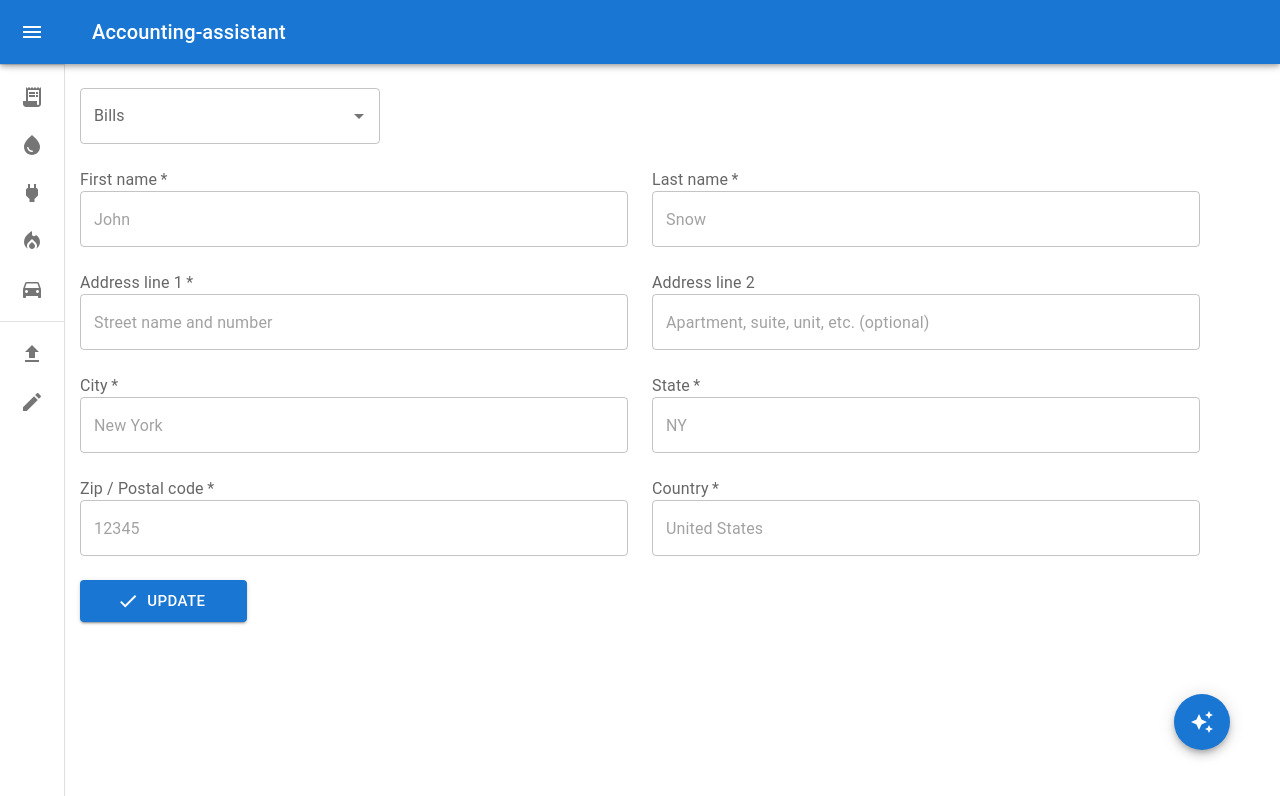
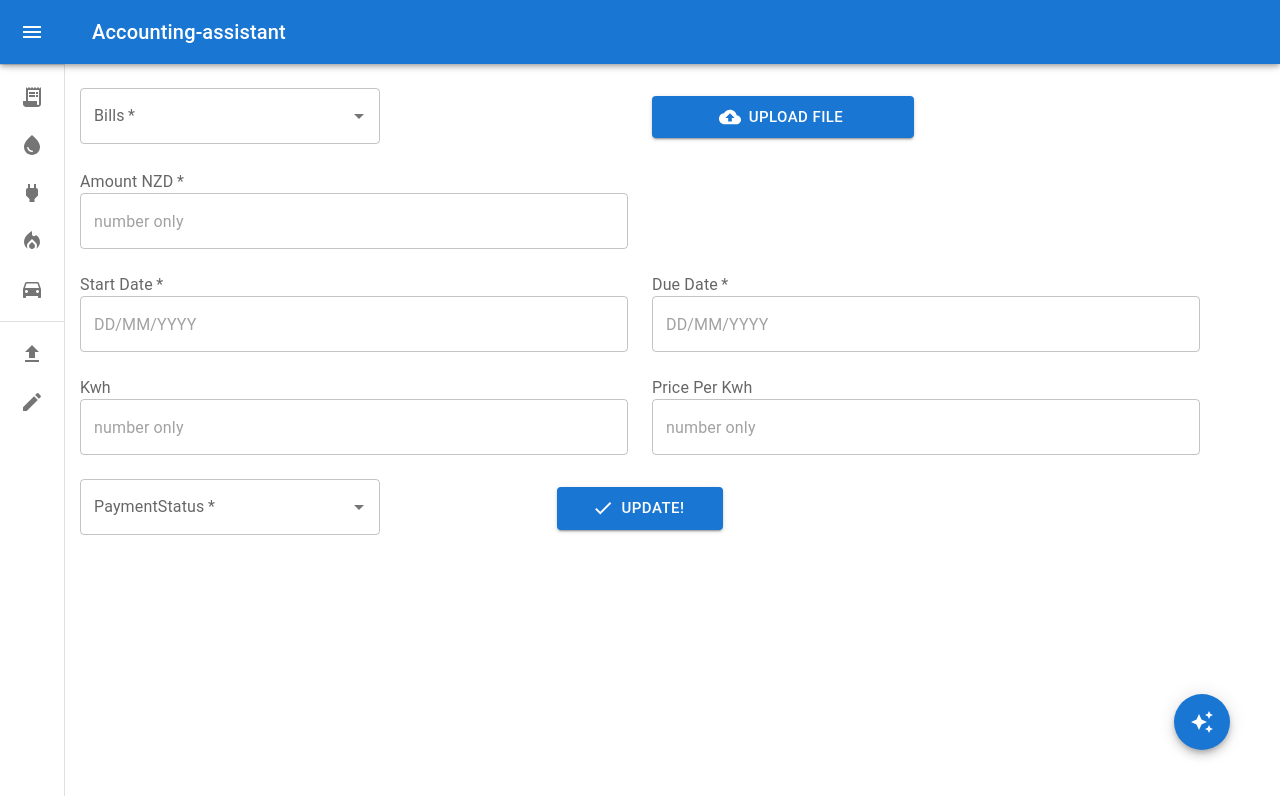
Before and after one commit to NickZhang0707/Accounting-assistant, a React (Vite) app in the folder frontend/: page /EditDetails in a window 1280 px wide. Shown: the top 796 px of the page. Built offline with nearby package versions, Linux system fonts and the light colour scheme.

Commit message:
update edit and add

```diff
--- a/frontend/src/Components/AddBillsPageComponents.tsx
+++ b/frontend/src/Components/AddBillsPageComponents.tsx
@@ -8,6 +8,7 @@ import TextField from '@mui/material/TextField';
 import Autocomplete from '@mui/material/Autocomplete';
 import Button from '@mui/material/Button';
 import CheckIcon from '@mui/icons-material/Check';
+import FileUpload from './FileUpload';
 
 
 const FormGrid = styled(Grid)(() => ({
@@ -31,7 +32,7 @@ export default function AddBillsForm() {
   return (
     <Box component="form" sx={{ flexGrow: 1, p: 3, mt: 9 }}>
         <Grid container spacing={3}>
-            <FormGrid item xs={12}>
+            <FormGrid item xs={12} md={6}>
                 <Autocomplete
                     disablePortal
                     id="combo-box-demo"
@@ -39,6 +40,9 @@ export default function AddBillsForm() {
                     sx={{ width: 300 }}
                     renderInput={(params) => <TextField {...params} label="Bills" required />}
                 />
+            </FormGrid>
+            <FormGrid item xs={12} md={3}>
+                <FileUpload />
             </FormGrid>
             <FormGrid item xs={12} md={6}>
                 <FormLabel htmlFor="Amount" required>
--- a/frontend/src/Components/AiButton.tsx
+++ b/frontend/src/Components/AiButton.tsx
@@ -1,4 +1,4 @@
-import React, { useState } from 'react';
+import  { useState } from 'react';
 import { Fab, Dialog, DialogActions, DialogContent, DialogTitle, Button, Typography, Box, TextField } from '@mui/material';
 import AutoAwesomeIcon from '@mui/icons-material/AutoAwesome';
 
--- a/frontend/src/Components/EditDetailsPageComponents.tsx
+++ b/frontend/src/Components/EditDetailsPageComponents.tsx
@@ -8,6 +8,7 @@ import TextField from '@mui/material/TextField';
 import Autocomplete from '@mui/material/Autocomplete';
 import Button from '@mui/material/Button';
 import CheckIcon from '@mui/icons-material/Check';
+import FileUpload from './FileUpload';
 
 
 const FormGrid = styled(Grid)(() => ({
@@ -22,128 +23,111 @@ const BillsLable = [
     { label: 'Transport', value: 'transport' },
 ];
 
-export default function AddressForm() {
+const PaymentStatus = [
+  { label: 'Paid', value: 'paid' },
+  { label: 'Unpaid', value: 'unpaid' },
+];
+
+export default function AddBillsForm() {
   return (
     <Box component="form" sx={{ flexGrow: 1, p: 3, mt: 9 }}>
         <Grid container spacing={3}>
-            <FormGrid item xs={12}>
+            <FormGrid item xs={12} md={6}>
                 <Autocomplete
                     disablePortal
                     id="combo-box-demo"
                     options={BillsLable}
                     sx={{ width: 300 }}
-                    renderInput={(params) => <TextField {...params} label="Bills" />}
+                    renderInput={(params) => <TextField {...params} label="Bills" required />}
                 />
             </FormGrid>
+            <FormGrid item xs={12} md={3}>
+                <FileUpload />
+            </FormGrid>
             <FormGrid item xs={12} md={6}>
-                <FormLabel htmlFor="first-name" required>
-                First name
+                <FormLabel htmlFor="Amount" required>
+                Amount NZD
                 </FormLabel>
                 <OutlinedInput
-                id="first-name"
-                name="first-name"
-                type="name"
-                placeholder="John"
-                autoComplete="first name"
+                id="Amount"
+                name="Amount"
+                type="Amount"
+                placeholder="number only"
+                autoComplete="Amount"
                 required
                 />
             </FormGrid>
             <FormGrid item xs={12} md={6}>
-                <FormLabel htmlFor="last-name" required>
-                Last name
+
+            </FormGrid>
+            <FormGrid item xs={12} md={6}>
+                <FormLabel htmlFor="StartDate" required>
+                Start Date
                 </FormLabel>
                 <OutlinedInput
-                id="last-name"
-                name="last-name"
-                type="last-name"
-                placeholder="Snow"
-                autoComplete="last name"
+                id="StartDate"
+                name="StartDate"
+                type="StartDate"
+                placeholder="DD/MM/YYYY"
+                autoComplete="DD/MM/YYYY"
                 required
                 />
             </FormGrid>
             <FormGrid item xs={12} md={6}>
-                <FormLabel htmlFor="address1" required>
-                Address line 1
+                <FormLabel htmlFor="DueDate" required>
+                Due Date
                 </FormLabel>
                 <OutlinedInput
-                id="address1"
-                name="address1"
-                type="address1"
-                placeholder="Street name and number"
-                autoComplete="shipping address-line1"
-                required
-                />
-            </FormGrid>
-            <FormGrid item xs={12} md={6}>
-                <FormLabel htmlFor="address2">Address line 2</FormLabel>
-                <OutlinedInput
-                id="address2"
-                name="address2"
-                type="address2"
-                placeholder="Apartment, suite, unit, etc. (optional)"
-                autoComplete="shipping address-line2"
+                id="DueDate"
+                name="DueDate"
+                type="DueDate"
+                placeholder="DD/MM/YYYY"
+                autoComplete="DD/MM/YYYY"
                 required
                 />
             </FormGrid>
             <FormGrid item xs={6}>
-                <FormLabel htmlFor="city" required>
-                City
+                <FormLabel htmlFor="Kwh">
+                Kwh
                 </FormLabel>
                 <OutlinedInput
-                id="city"
-                name="city"
-                type="city"
-                placeholder="New York"
-                autoComplete="City"
+                id="Kwh"
+                name="Kwh"
+                type="Kwh"
+                placeholder="number only"
+                autoComplete="Kwh"
                 required
                 />
             </FormGrid>
             <FormGrid item xs={6}>
-                <FormLabel htmlFor="state" required>
-                State
+                <FormLabel htmlFor="PricePerKwh">
+                Price Per Kwh
                 </FormLabel>
                 <OutlinedInput
-                id="state"
-                name="state"
-                type="state"
-                placeholder="NY"
-                autoComplete="State"
-                required
+                id="PricePerKwh"
+                name="PricePerKwh"
+                type="PricePerKwh"
+                placeholder="number only"
+                autoComplete="PricePerKwh"
                 />
             </FormGrid>
-            <FormGrid item xs={6}>
-                <FormLabel htmlFor="zip" required>
-                Zip / Postal code
-                </FormLabel>
-                <OutlinedInput
-                id="zip"
-                name="zip"
-                type="zip"
-                placeholder="12345"
-                autoComplete="shipping postal-code"
-                required
-                />
-            </FormGrid>
-            <FormGrid item xs={6}>
-                <FormLabel htmlFor="country" required>
-                Country
-                </FormLabel>
-                <OutlinedInput
-                id="country"
-                name="country"
-                type="country"
-                placeholder="United States"
-                autoComplete="shipping country"
-                required
-                />
+            <FormGrid item xs={5}>
+              <Autocomplete
+                    disablePortal
+                    id="PaymentStatus"
+                    options={PaymentStatus}
+                    sx={{ width: 300 }}
+                    renderInput={(params) => <TextField {...params} label="PaymentStatus" required /> }
+                  />
             </FormGrid>
             <FormGrid item xs={2}>
                 <Button
                     size='large'
                     variant="contained"
                     startIcon={<CheckIcon />}
+                    sx={{ mt: 1 }}
                 >
-                    Update
+                    UPDATE!
                 </Button>
             </FormGrid>
         </Grid>
--- /dev/null
+++ b/frontend/src/Components/FileUpload.tsx
@@ -0,0 +1,33 @@
+
+import { styled } from '@mui/material/styles';
+import Button from '@mui/material/Button';
+import CloudUploadIcon from '@mui/icons-material/CloudUpload';
+
+const VisuallyHiddenInput = styled('input')({
+  clip: 'rect(0 0 0 0)',
+  clipPath: 'inset(50%)',
+  height: 1,
+  overflow: 'hidden',
+  position: 'absolute',
+  bottom: 0,
+  left: 0,
+  whiteSpace: 'nowrap',
+  width: 1,
+});
+
+export default function InputFileUpload() {
+  return (
+    <Button
+      component="label"
+      role={undefined}
+      variant="contained"
+      tabIndex={-1}
+      startIcon={<CloudUploadIcon />}
+      size='large'
+      sx={{ mt: 1, mb: 1 }}
+    >
+      Upload file
+      <VisuallyHiddenInput type="file" />
+    </Button>
+  );
+}
```
